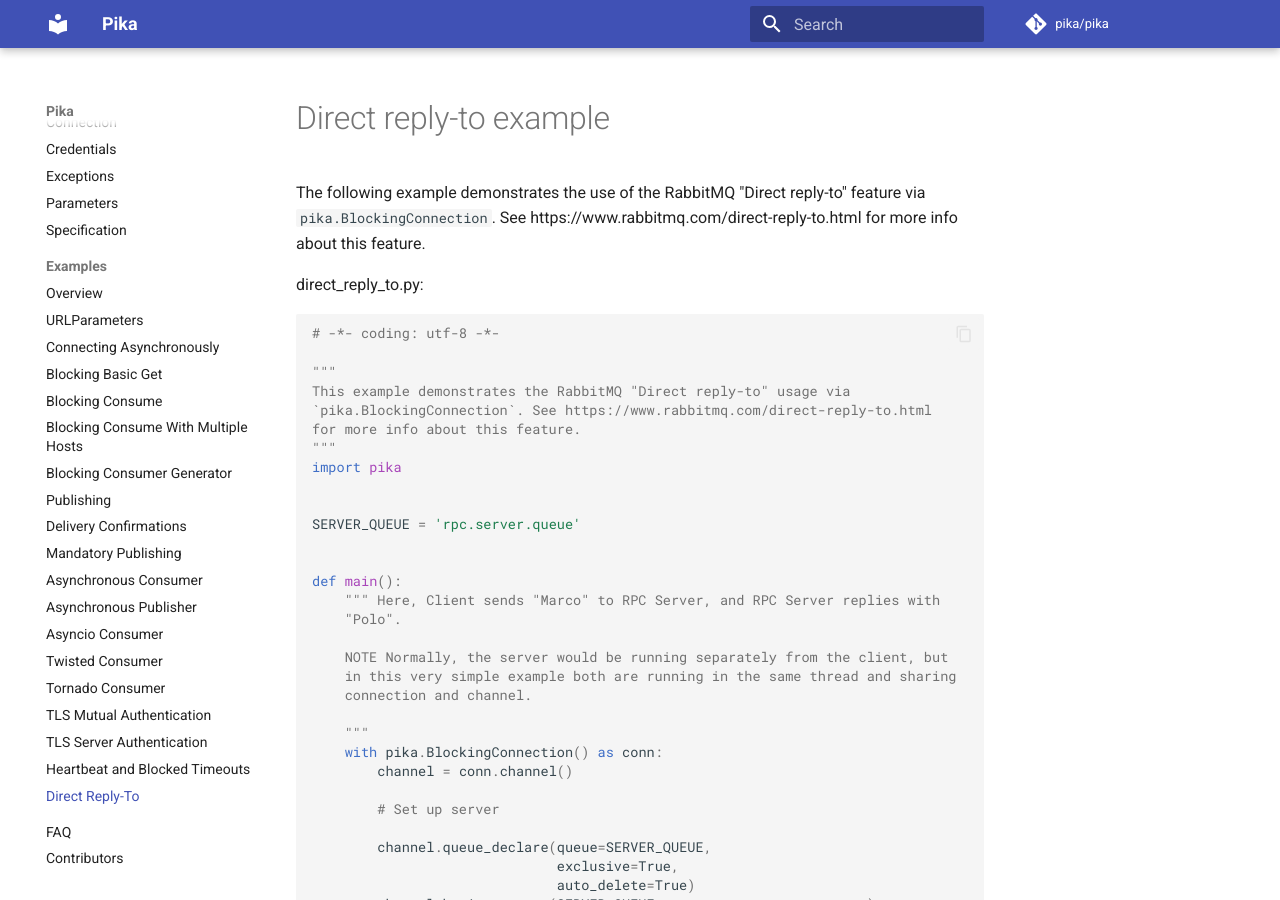
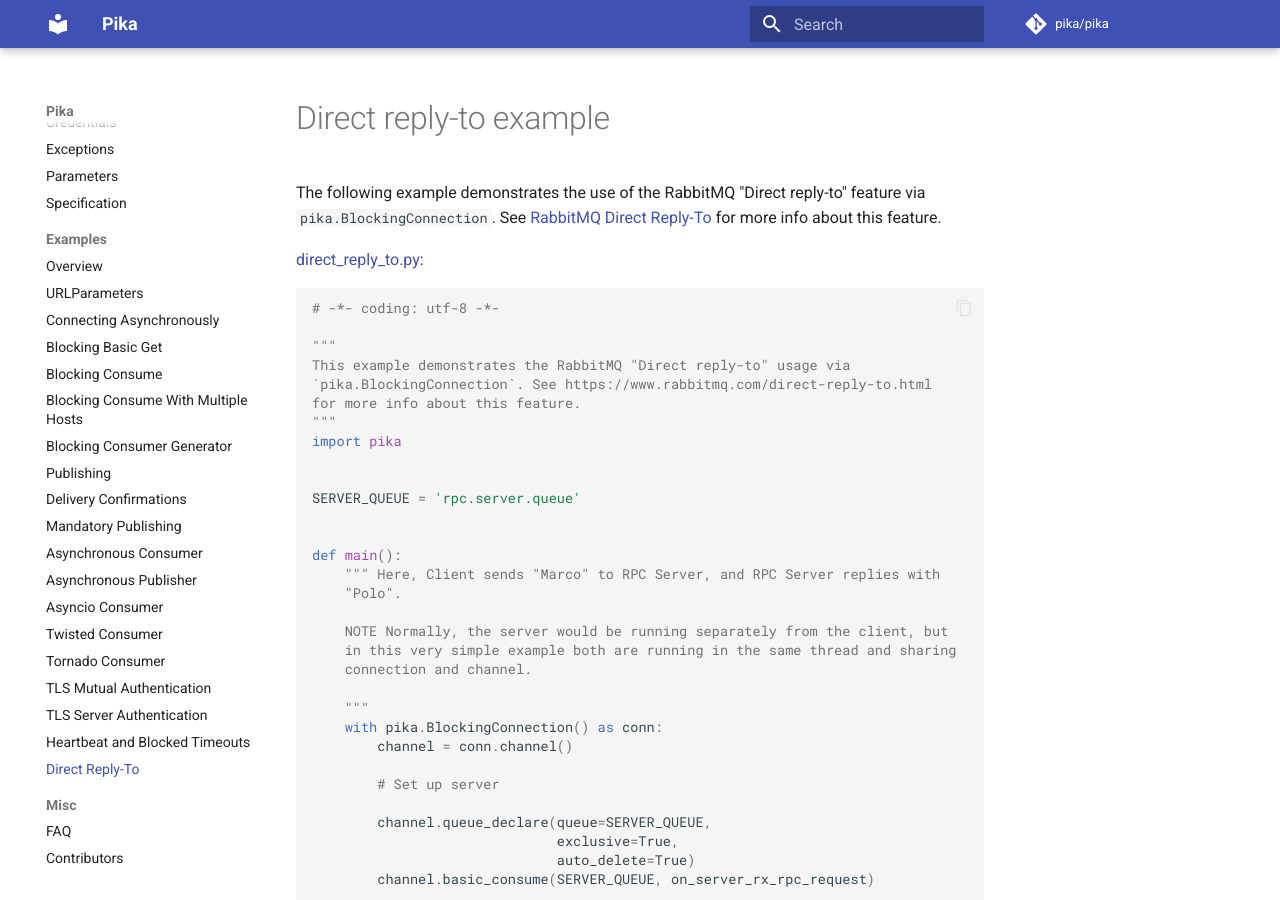
Before and after one commit to pika/pika, an MkDocs documentation site: the page built from docs/examples/direct_reply_to.md, in a window 1280 px wide and 900 px high. Built offline with MkDocs 1.6.1 and Material for MkDocs 9.7.7, drawn with Linux system fonts in a browser that asks for light colours; comment, search, counter and statistics services are not loaded; the version menu is left out; part of the change alters nothing that is shown.

Commit message:
Organize navigation structure in MkDocs by grouping FAQ and Contributors under Misc

````diff
--- a/docs/examples/direct_reply_to.md
+++ b/docs/examples/direct_reply_to.md
@@ -1,7 +1,7 @@
 # Direct reply-to example
-The following example demonstrates the use of the RabbitMQ "Direct reply-to" feature via `pika.BlockingConnection`. See https://www.rabbitmq.com/direct-reply-to.html for more info about this feature.
+The following example demonstrates the use of the RabbitMQ "Direct reply-to" feature via `pika.BlockingConnection`. See [RabbitMQ Direct Reply-To](https://www.rabbitmq.com/direct-reply-to.html) for more info about this feature.
 
-direct_reply_to.py:
+[direct_reply_to.py](https://github.com/pika/pika/blob/main/examples/direct_reply_to.py):
 
 ```python
 # -*- coding: utf-8 -*-
--- a/mkdocs.yml
+++ b/mkdocs.yml
@@ -82,5 +82,6 @@ nav:
       - TLS Server Authentication: examples/tls_server_authentication.md
       - Heartbeat and Blocked Timeouts: examples/heartbeat_and_blocked_timeouts.md
       - Direct Reply-To: examples/direct_reply_to.md
-  - FAQ: faq.md
-  - Contributors: contributors.md
+  - Misc:
+    - FAQ: faq.md
+    - Contributors: contributors.md
````
